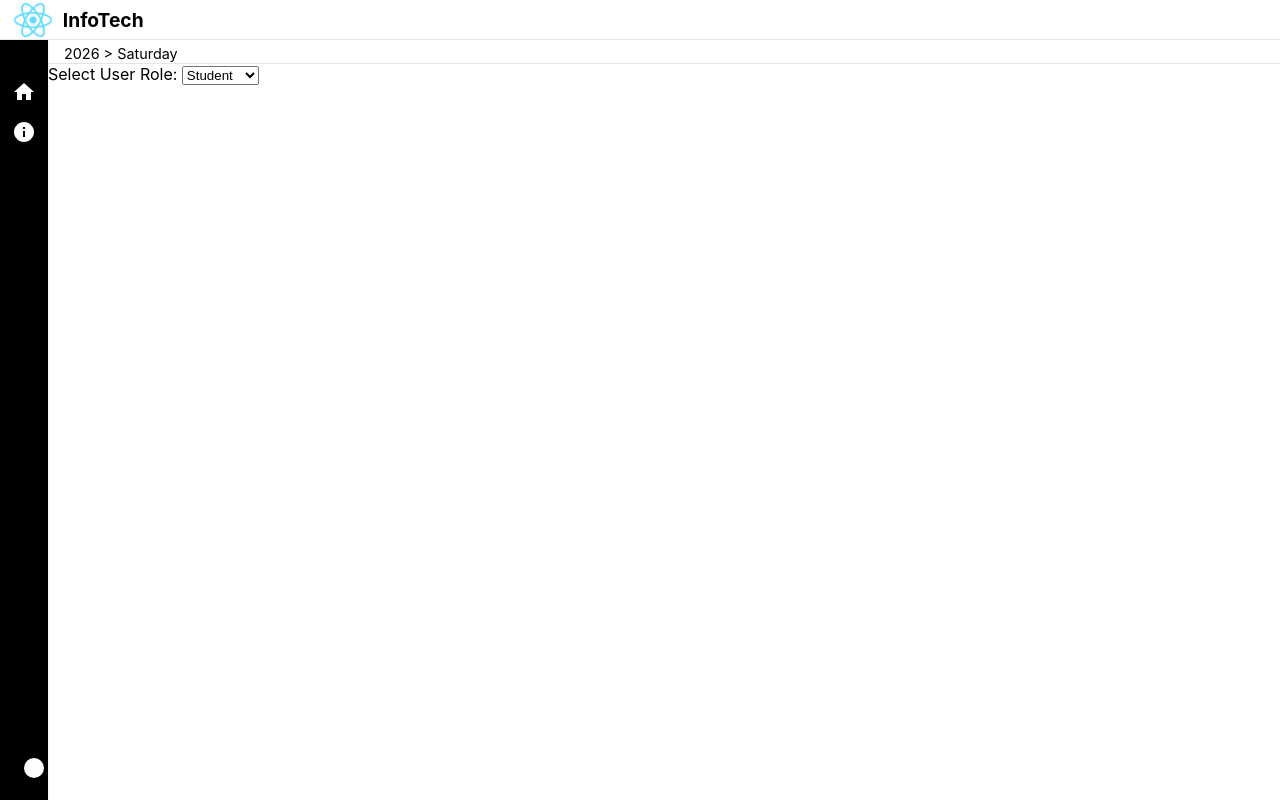
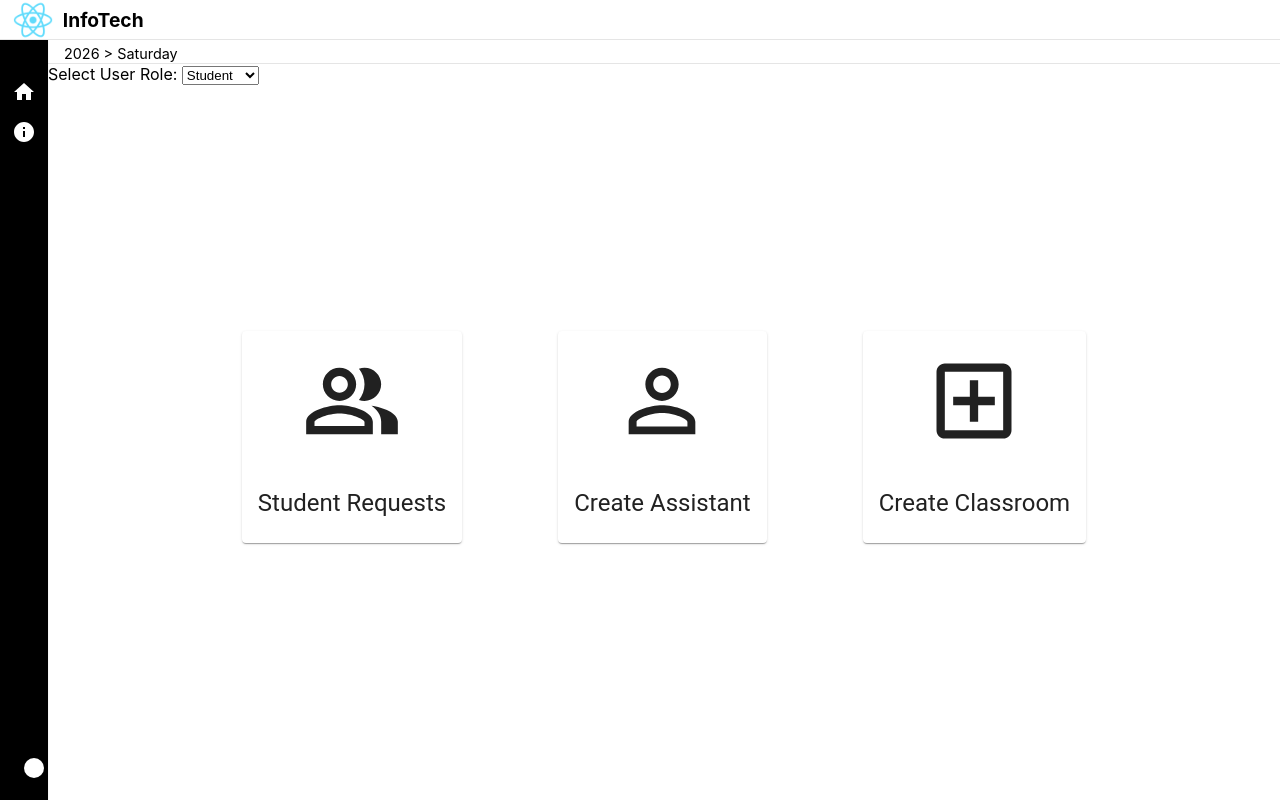
Before and after one commit to MERN-EZ/MERN-project, a React (Create React App) app: page /requests in a window 1280 px wide. Built offline with nearby package versions, Linux system fonts and the light colour scheme.

Commit message:
wip: Add the Admin main request page

```diff
--- a/src/App.js
+++ b/src/App.js
@@ -6,6 +6,10 @@ import { UserRoleProvider } from "./context/UserRoleContext";
 import NavBar from "./components/NavBar/NavBar";
 import Header from "./components/Header/Header";
 import Home from "./pages/Home/Home";
+import  AdminRequestsMain from "./pages/Admin/AdminRequestsMain";
+import StudentRequests from './pages/Admin/StudentRequests';
+import CreateAssistant from './pages/Admin/CreateAssistant';
+import CreateClassroom from './pages/Admin/CreateClassroom';
 import UserRoleToggle from "./components/UserRoleToggle/UserRoleToggle";
 import "./App.css";
 
@@ -21,6 +25,11 @@ function App() {
               <UserRoleToggle />
               <Routes>
                 <Route path="/" element={<Home />} />
+                {/* Admin Requests Page*/}
+                <Route path="/requests" element={<AdminRequestsMain />} />
+                <Route path="/student-requests" element={<StudentRequests/>} />
+                <Route path="/create-assistant" element={<CreateAssistant/>} />
+                <Route path="/create-classroom" element={<CreateClassroom />} />
               </Routes>
             </Router>
           </UserRoleProvider>
--- /dev/null
+++ b/src/pages/Admin/AdminRequestsMain.js
@@ -0,0 +1,48 @@
+import React from 'react';
+import {Container, Grid} from '@mui/material';
+import PeopleAltOutlinedIcon from '@mui/icons-material/PeopleAltOutlined';
+import PersonOutlineOutlinedIcon from '@mui/icons-material/PersonOutlineOutlined';
+import AddBoxOutlinedIcon from '@mui/icons-material/AddBoxOutlined';
+import NavCard from './components/NavCard';
+
+const AdminRequestsMain = ()=>{
+    return (
+        // Container with height 100vh to ensure it takes the full height of the viewport
+        <Container style={{ height: '100vh' }}>
+            {/* Grid container with spacing, centering content both horizontally and vertically */}
+            <Grid
+                container
+                spacing={12}
+                justifyContent="center" // Centers the Grid items horizontally
+                alignItems= "center"    // Centers the Grid items vertically
+                style={{ height: '100%' }} // Ensures the Grid container takes the full height of the parent Container
+                >
+                <Grid item>
+                    <NavCard
+                        title="Student Requests"
+                        icon={<PeopleAltOutlinedIcon style={{ fontSize: 100 }} />}
+                        navigateTo="/student-requests" // The route to navigate to the Student Requests Page when the card is clicked
+                    />
+                </Grid>
+                {/* Card to Create Assistants*/}
+                <Grid item>
+                    <NavCard
+                        title="Create Assistant"
+                        icon={<PersonOutlineOutlinedIcon style={{ fontSize: 100 }} />}
+                        navigateTo="/create-assistant" // The route to navigate to the Create Assistant Page when the card is clicked
+                    />
+                </Grid>
+                {/* Card to Create a Classroom*/}
+                <Grid item>
+                    <NavCard
+                        title="Create Classroom"
+                        icon={<AddBoxOutlinedIcon  style={{ fontSize: 100 }} />}
+                        navigateTo="/create-classroom" // The route to navigate to the Create Classroom Page when the card is clicked
+                    />
+                </Grid>
+            </Grid>
+        </Container>
+    );
+};
+
+export default AdminRequestsMain;
--- /dev/null
+++ b/src/pages/Admin/components/NavCard.js
@@ -0,0 +1,21 @@
+import React from 'react';
+import {Card, CardContent, Box, Typography, CardActionArea} from '@mui/material';
+import { useNavigate } from 'react-router-dom';
+const NavCard = ({title,icon,navigateTo}) => {
+  const navigate = useNavigate(); // Initialize the navigate function
+  return (
+    <Card sx={{ maxWidth: 1000 }} onClick= {()=>navigate(navigateTo)}>
+      <CardActionArea>
+        <Box sx={{ display: 'flex', justifyContent: 'center', alignItems: 'center', height: 140 }}>
+          {icon}
+        </Box>
+        <CardContent>
+          <Typography gutterBottom variant="h5" component="div">
+            {title}
+          </Typography>
+        </CardContent>
+      </CardActionArea>
+    </Card>
+  );
+};
+export default NavCard;
```
Also changed, not shown: src/pages/Admin/CreateAssistant.js (added), src/pages/Admin/CreateClassroom.js (added), src/pages/Admin/StudentRequests.js (added).
